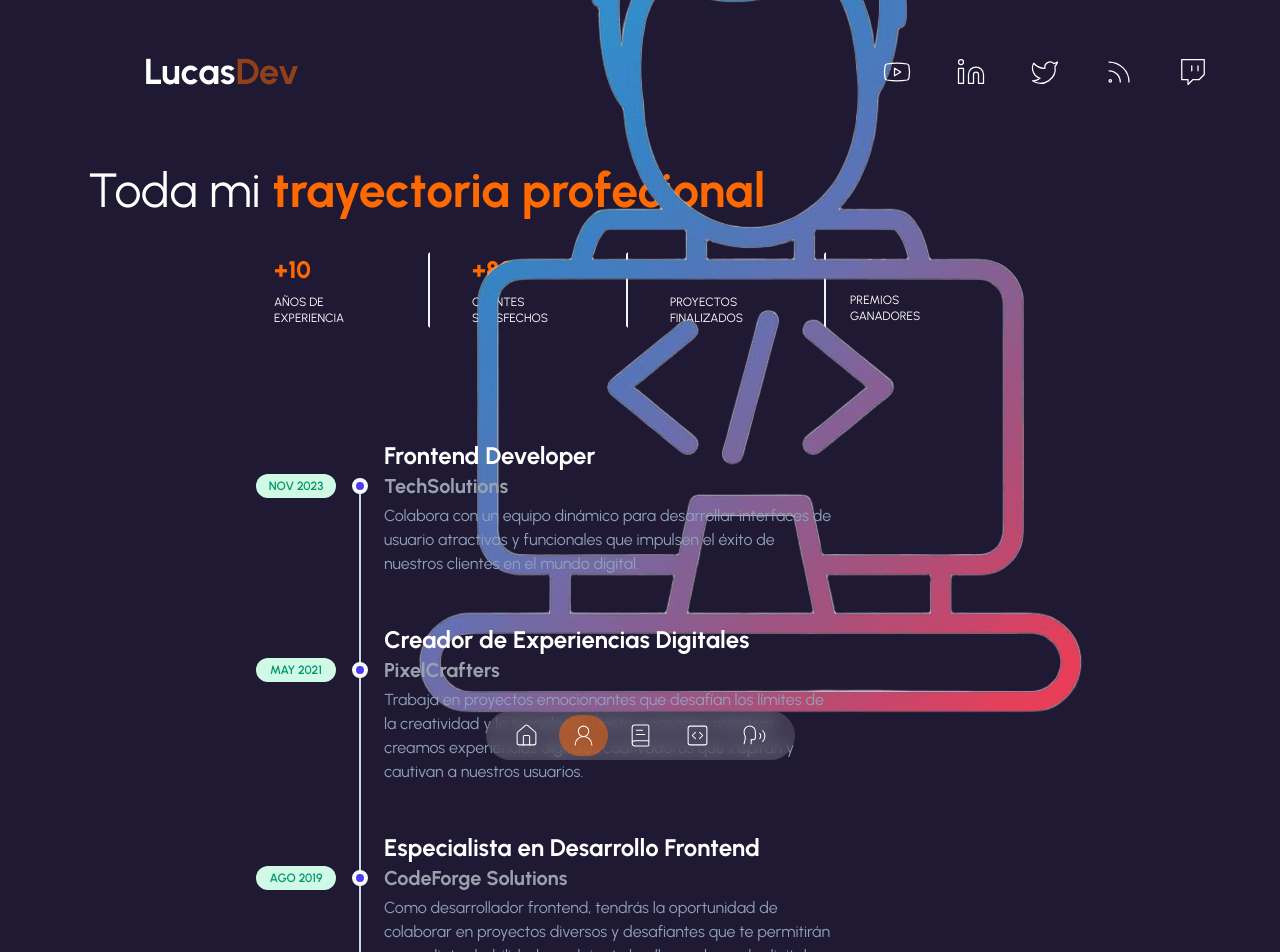
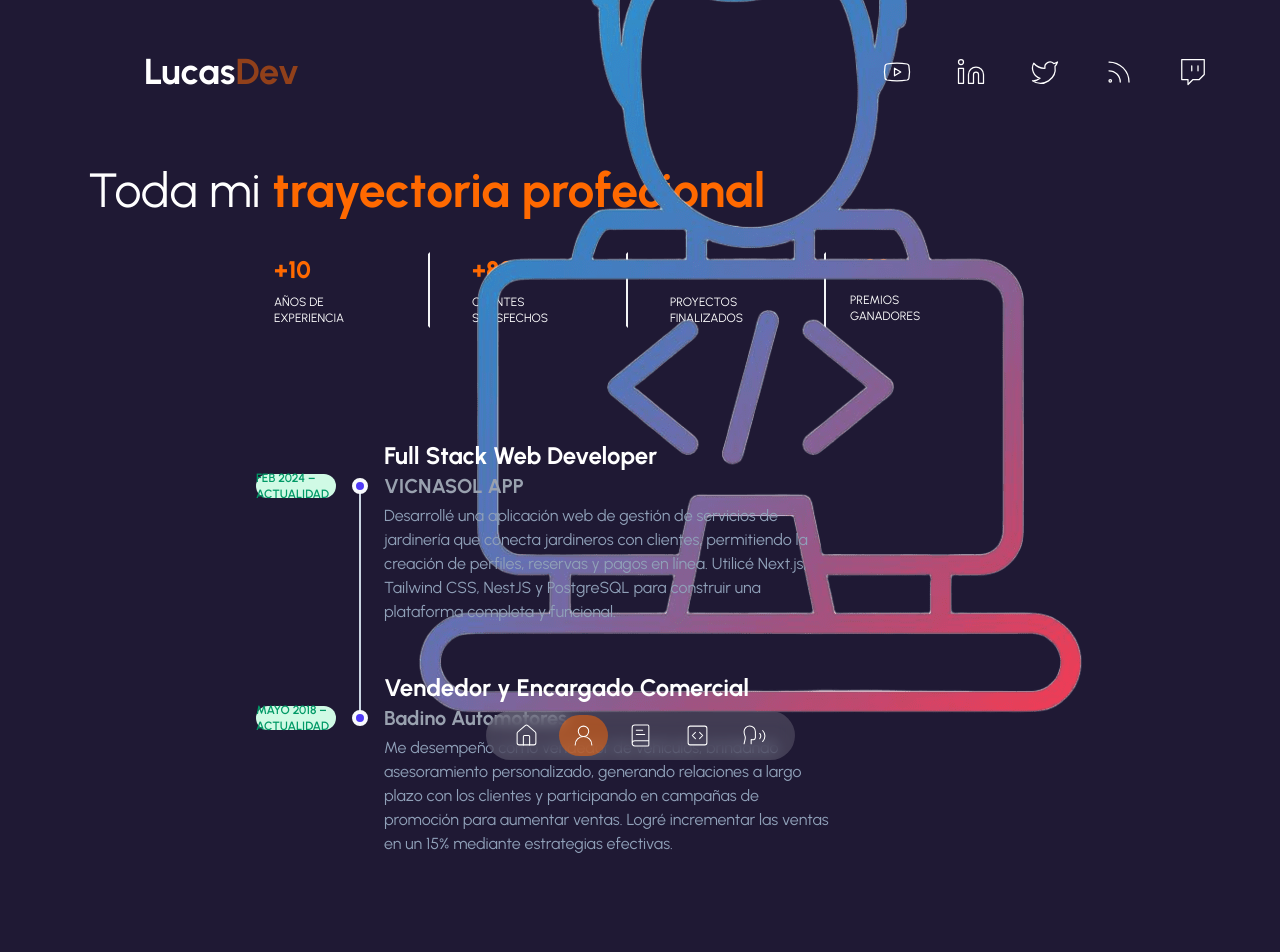
Before and after one commit to lucasbadino/PortfolioNextjs, a Next.js app: page /about-me in a window 1280 px wide. Shown: the top 952 px of the page. Built offline with nearby package versions, Linux system fonts and the light colour scheme.

Commit message:
change data

```diff
--- a/components/introduction.tsx
+++ b/components/introduction.tsx
@@ -39,7 +39,7 @@ export const Introduction = () => {
                     </p>
                     <div className='flex justify-center items-center gap-5 md:justify-start md:gap-10'>
                         <Link
-                            href='/projects'
+                            href='/portfolio'
                             className='px-3 py-2 transition-all border-2 cursor-pointer
                             text-md w-fit rounded-xl hover:shadow-xl
                             hover:shadow-white/50'>
--- a/data.tsx
+++ b/data.tsx
@@ -65,33 +65,19 @@ export const itemsNavbar = [
 export const dataAboutPage = [
     {
         id: 1,
-        title: "Frontend Developer",
-        subtitle: "TechSolutions",
-        description: "Colabora con un equipo dinámico para desarrollar interfaces de usuario atractivas y funcionales que impulsen el éxito de nuestros clientes en el mundo digital.",
-        date: "Nov 2023 ",
+        title: "Full Stack Web Developer",
+        subtitle: "VICNASOL APP",
+        description: "Desarrollé una aplicación web de gestión de servicios de jardinería que conecta jardineros con clientes, permitiendo la creación de perfiles, reservas y pagos en línea. Utilicé Next.js, Tailwind CSS, NestJS y PostgreSQL para construir una plataforma completa y funcional.",
+        date: "Feb 2024 – Actualidad",
     },
     {
         id: 2,
-        title: "Creador de Experiencias Digitales",
-        subtitle: "PixelCrafters",
-        description: "Trabaja en proyectos emocionantes que desafían los límites de la creatividad y la tecnología. Únete a nosotros mientras creamos experiencias digitales cautivadoras que inspiran y cautivan a nuestros usuarios.",
-        date: "May 2021",
+        title: "Vendedor y Encargado Comercial",
+        subtitle: "Badino Automotores",
+        description: "Me desempeño como vendedor de vehículos, brindando asesoramiento personalizado, generando relaciones a largo plazo con los clientes y participando en campañas de promoción para aumentar ventas. Logré incrementar las ventas en un 15% mediante estrategias efectivas.",
+        date: "Mayo 2018 – Actualidad",
     },
-    {
-        id: 3,
-        title: "Especialista en Desarrollo Frontend",
-        subtitle: "CodeForge Solutions",
-        description: "Como desarrollador frontend, tendrás la oportunidad de colaborar en proyectos diversos y desafiantes que te permitirán expandir tus habilidades y dejar tu huella en el mundo digital.",
-        date: "Ago 2019",
-    },
-    {
-        id: 4,
-        title: "Prácticas Grado",
-        subtitle: "WebWizards Inc.",
-        description: "Únete a nosotros mientras creamos sitios web y aplicaciones interactivas que sorprenden y deleitan a nuestros clientes. Si tienes pasión por el diseño y la programación, y disfrutas colaborar en un entorno creativo, ¡queremos conocerte!        ",
-        date: "Mar 2018",
-    },
-]
+];
 
 export const dataCounter = [
     {
@@ -210,48 +196,3 @@ export const dataPortfolio = [
         urlDemo: "#!",
     }
 ];
-
-export const dataTestimonials = [
-    {
-        id: 1,
-        name: "George Snow",
-        description:
-            "¡Increíble plataforma! Los testimonios aquí son genuinos y me han ayudado a tomar decisiones informadas. ¡Altamente recomendado!",
-        imageUrl: "/profile1.png",
-    },
-    {
-        id: 2,
-        name: "Juan Pérez",
-        description:
-            "Me encanta la variedad de testimonios disponibles en esta página. Es inspirador ver cómo otras personas han superado desafíos similares a los míos. ¡Gracias por esta invaluable fuente de motivación!",
-        imageUrl: "/profile2.png",
-    },
-    {
-        id: 3,
-        name: "María García",
-        description:
-            "Excelente recurso para obtener opiniones auténticas sobre diferentes productos y servicios. Me ha ayudado mucho en mis compras en línea. ¡Bravo por este sitio!",
-        imageUrl: "/profile3.png",
-    },
-    {
-        id: 4,
-        name: "Laura Snow",
-        description:
-            "¡Qué descubrimiento tan fantástico! Los testimonios aquí son honestos y detallados. Me siento más seguro al tomar decisiones después de leer las experiencias compartidas por otros usuarios.",
-        imageUrl: "/profile4.png",
-    },
-    {
-        id: 5,
-        name: "Carlos Sánchez",
-        description:
-            "Una joya en la web. Los testimonios son fáciles de encontrar y están bien organizados. ¡Definitivamente mi destino número uno cuando necesito referencias confiables!",
-        imageUrl: "/profile5.png",
-    },
-    {
-        id: 6,
-        name: "Antonio Martínez",
-        description:
-            "¡Fantástico recurso para aquellos que buscan validación antes de tomar decisiones importantes! Los testimonios aquí son veraces y realmente útiles. ¡Gracias por simplificar mi proceso de toma de decisiones!",
-        imageUrl: "/profile6.png",
-    },
-];
```
